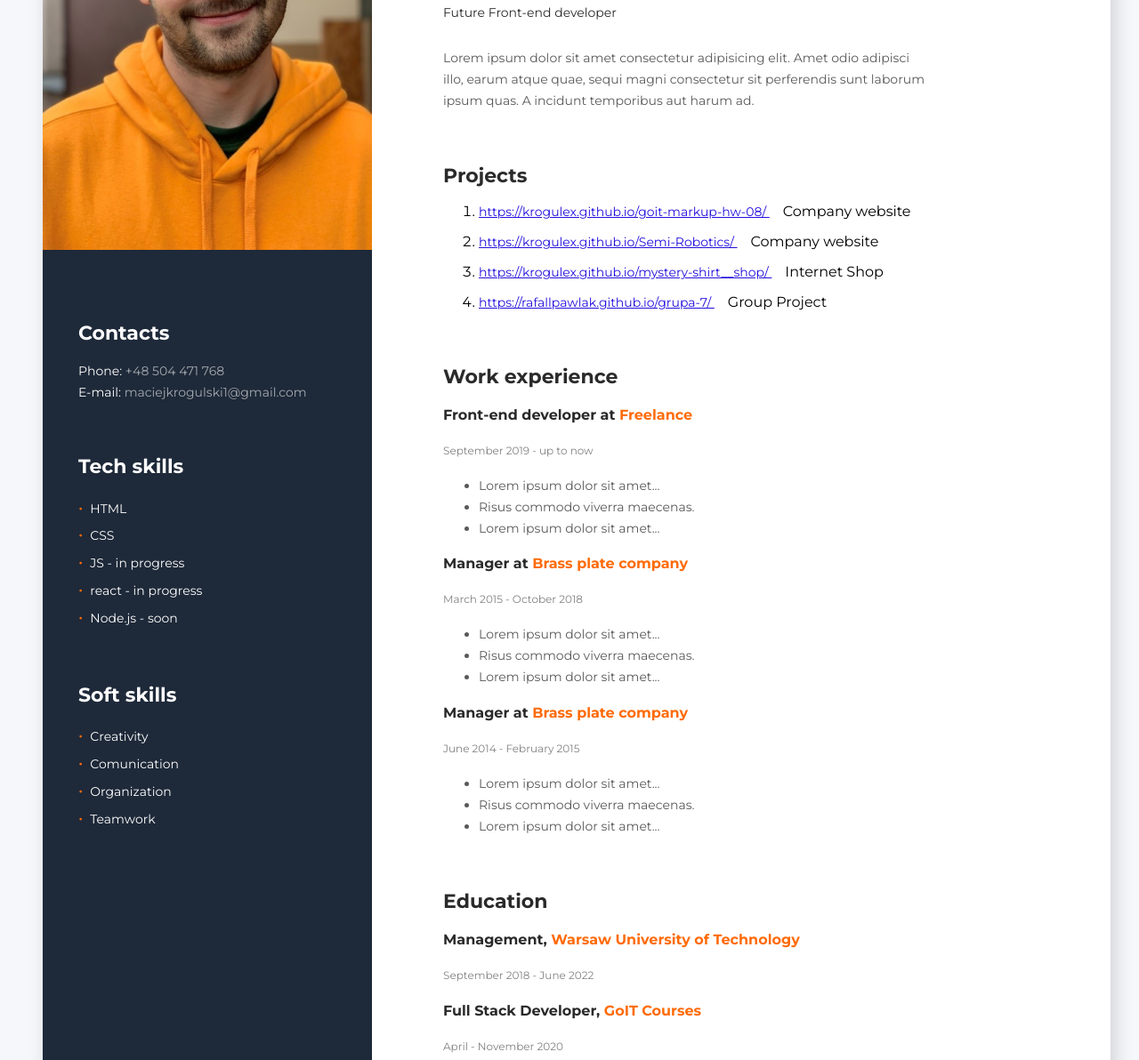
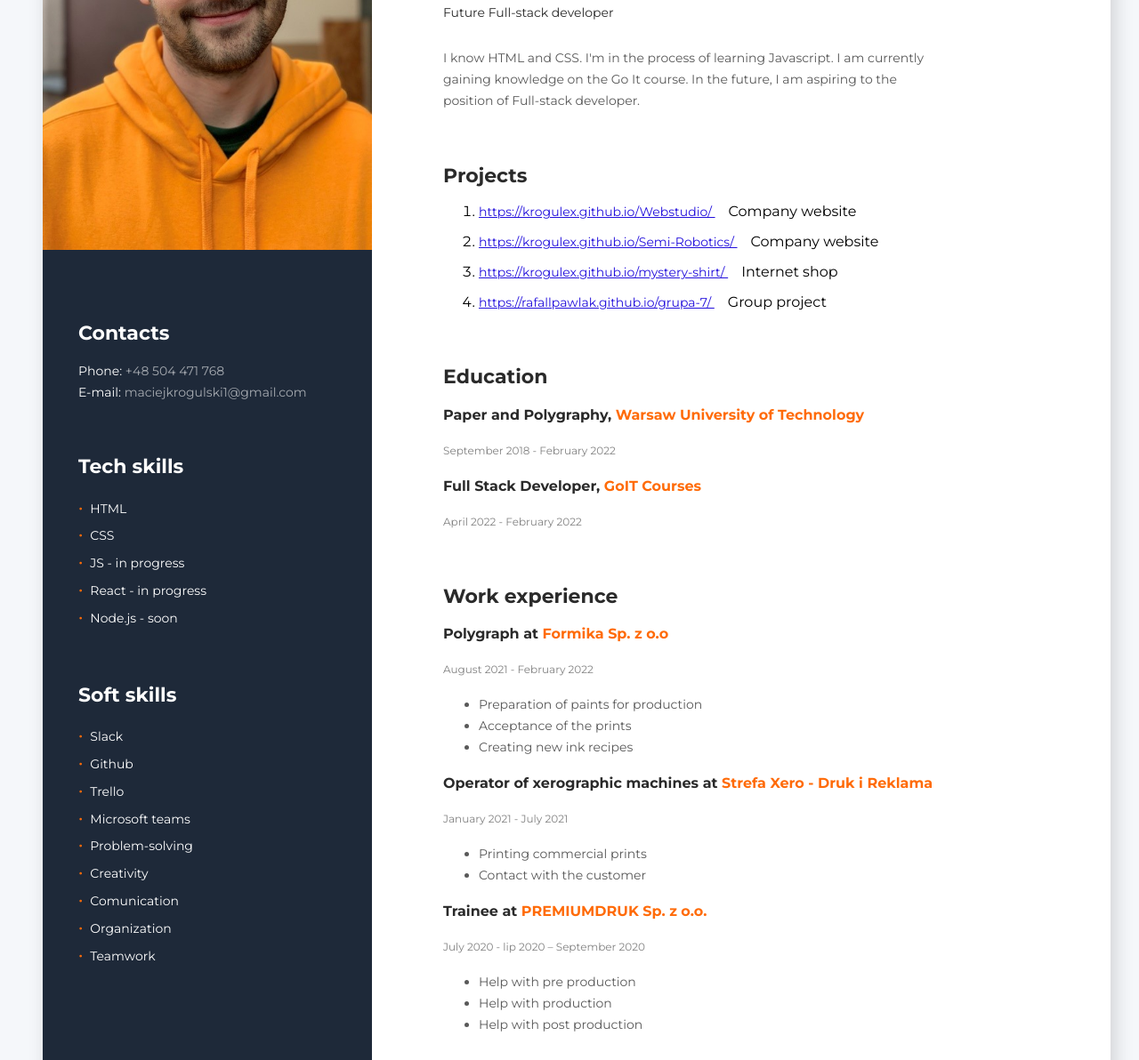
Before and after one commit to krogulex/CV-Maciej-Krogulski, a plain HTML site: page index.html in a window 1280 px wide. Shown: the part 260-1452 px from the top of the page at 89% size. Drawn offline with Linux system fonts and the light colour scheme.

Commit message:
01.08.2022

```diff
--- a/css/style.css
+++ b/css/style.css
@@ -24,7 +24,7 @@ body {
 .right-side {
   width: 830px;
   padding-left: 80px;
-  padding-right: 200px;
+  padding-right: 190px;
   padding-top: 68px;
   padding-bottom: 68px;
 }
@@ -77,6 +77,7 @@ body {
 
 .project__description {
   padding-left: 15px;
+
 }
 
 .jobs-title,
--- a/index.html
+++ b/index.html
@@ -5,6 +5,7 @@
   <meta charset="UTF-8" />
   <meta name="viewport" content="width=device-width, initial-scale=1.0" />
   <title>My resume</title>
+  <link rel="icon" type="image/x-icon" href="images/favicon.png">
   <link rel="stylesheet" href="./css/animate.css">
   <link rel="stylesheet" href="./css/style.css" />
   <link href="https://fonts.googleapis.com/css2?family=Montserrat:wght@400;700&display=swap" rel="stylesheet">
@@ -37,7 +38,7 @@
           <li class="skills-item">HTML</li>
           <li class="skills-item">CSS</li>
           <li class="skills-item">JS - in progress</li>
-          <li class="skills-item">react - in progress</li>
+          <li class="skills-item">React - in progress</li>
           <li class="skills-item">Node.js - soon</li>
 
 
@@ -50,6 +51,11 @@
           Soft skills
         </h2>
         <ul class="skills-list">
+          <li class="skills-item">Slack</li>
+          <li class="skills-item">Github</li>
+          <li class="skills-item">Trello</li>
+          <li class="skills-item">Microsoft teams</li>
+          <li class="skills-item">Problem-solving</li>
           <li class="skills-item">Creativity</li>
           <li class="skills-item">Comunication</li>
           <li class="skills-item">Organization</li>
@@ -61,13 +67,11 @@
       <section class="bio">
         <h1 class="bio-title">Maciej Krogulski</h1>
         <p class="bio-occupation">
-          Future Front-end developer
+          Future Full-stack developer
         </p>
         <p class="bio-about">
-          Lorem ipsum dolor sit amet consectetur adipisicing elit. Amet odio
-          adipisci illo, earum atque quae, sequi magni consectetur sit
-          perferendis sunt laborum ipsum quas. A incidunt temporibus aut harum
-          ad.
+          I know HTML and CSS. I'm in the process of learning Javascript. I am currently gaining knowledge on the Go It
+          course. In the future, I am aspiring to the position of Full-stack developer.
         </p>
       </section>
 
@@ -76,8 +80,8 @@
 
         <ol>
           <li class="project__item">
-            <a href="https://krogulex.github.io/goit-markup-hw-08/" class="projects-link" target="_blank">
-              https://krogulex.github.io/goit-markup-hw-08/
+            <a href="https://krogulex.github.io/Webstudio/" class="projects-link" target="_blank">
+              https://krogulex.github.io/Webstudio/
             </a>
             <span class="project__description">Company website</span>
           </li>
@@ -88,18 +92,32 @@
             <span class="project__description">Company website</span>
           </li>
           <li class="project__item">
-            <a href="https://krogulex.github.io/mystery-shirt__shop/" class="projects-link" target="_blank">
-              https://krogulex.github.io/mystery-shirt__shop/
+            <a href="https://krogulex.github.io/mystery-shirt/" class="projects-link" target="_blank">
+              https://krogulex.github.io/mystery-shirt/
             </a>
-            <span class="project__description">Internet Shop</span>
+            <span class="project__description">Internet shop</span>
           </li>
           <li class="project__item">
             <a href="https://rafallpawlak.github.io/grupa-7/" class="projects-link" target="_blank">
               https://rafallpawlak.github.io/grupa-7/
             </a>
-            <span class="project__description">Group Project</span>
+            <span class="project__description">Group project</span>
           </li>
         </ol>
+      </section>
+      <section class="education">
+        <h2 class="education-title">Education</h2>
+
+        <h3 class="education-degree">
+          Paper and Polygraphy,
+          <span class="accent">Warsaw University of Technology</span>
+        </h3>
+        <p class="education-time">September 2018 - February 2022</p>
+
+        <h3 class="education-degree">
+          Full Stack Developer, <span class="accent">GoIT Courses</span>
+        </h3>
+        <p class="education-time">April 2022 - February 2022</p>
       </section>
       <section class="jobs">
         <h2 class="jobs-title">
@@ -107,59 +125,44 @@
         </h2>
 
         <h3 class="jobs-occupation">
-          Front-end developer at
-          <span class="accent">Freelance</span>
+          Polygraph at
+          <span class="accent">Formika Sp. z o.o</span>
         </h3>
 
         <p class="jobs-time">
-          September 2019 - up to now
+          August 2021 - February 2022
         </p>
 
         <ul class="experience">
           <li class="experience-item">
-            Lorem ipsum dolor sit amet...
+            Preparation of paints for production
           </li>
           <li class="experience-item">
-            Risus commodo viverra maecenas.
+            Acceptance of the prints
           </li>
           <li class="experience-item">
-            Lorem ipsum dolor sit amet...
+            Creating new ink recipes
           </li>
         </ul>
 
         <h3 class="jobs-occupation">
-          Manager at <span class="accent">Brass plate company</span>
+          Operator of xerographic machines at <span class="accent">Strefa Xero - Druk i Reklama</span>
         </h3>
-        <p class="jobs-time">March 2015 - October 2018</p>
+        <p class="jobs-time">January 2021 - July 2021</p>
         <ul class="experience">
-          <li class="experience-item">Lorem ipsum dolor sit amet...</li>
-          <li class="experience-item">Risus commodo viverra maecenas.</li>
-          <li class="experience-item">Lorem ipsum dolor sit amet...</li>
+          <li class="experience-item">Printing commercial prints</li>
+          <li class="experience-item">Contact with the customer</li>
         </ul>
 
         <h3 class="jobs-occupation">
-          Manager at <span class="accent">Brass plate company</span>
+          Trainee at <span class="accent">PREMIUMDRUK Sp. z o.o.</span>
         </h3>
-        <p class="jobs-time">June 2014 - February 2015</p>
+        <p class="jobs-time">July 2020 - lip 2020 – September 2020</p>
         <ul class="experience">
-          <li class="experience-item">Lorem ipsum dolor sit amet...</li>
-          <li class="experience-item">Risus commodo viverra maecenas.</li>
-          <li class="experience-item">Lorem ipsum dolor sit amet...</li>
+          <li class="experience-item">Help with pre production</li>
+          <li class="experience-item">Help with production</li>
+          <li class="experience-item">Help with post production</li>
         </ul>
-      </section>
-      <section class="education">
-        <h2 class="education-title">Education</h2>
-
-        <h3 class="education-degree">
-          Management,
-          <span class="accent"> Warsaw University of Technology</span>
-        </h3>
-        <p class="education-time">September 2018 - June 2022</p>
-
-        <h3 class="education-degree">
-          Full Stack Developer, <span class="accent">GoIT Courses</span>
-        </h3>
-        <p class="education-time">April - November 2020</p>
       </section>
     </div>
   </div>
```
Also changed, not shown: images/favicon.png (added).
